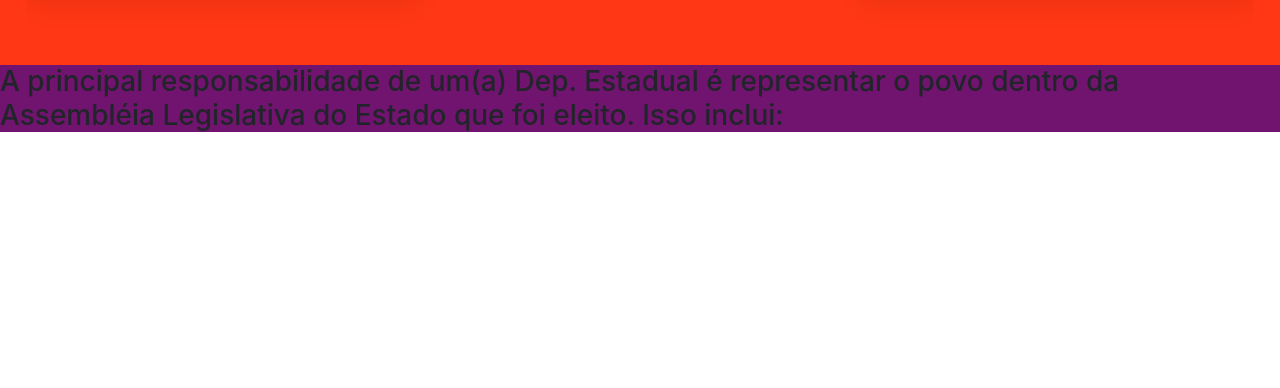
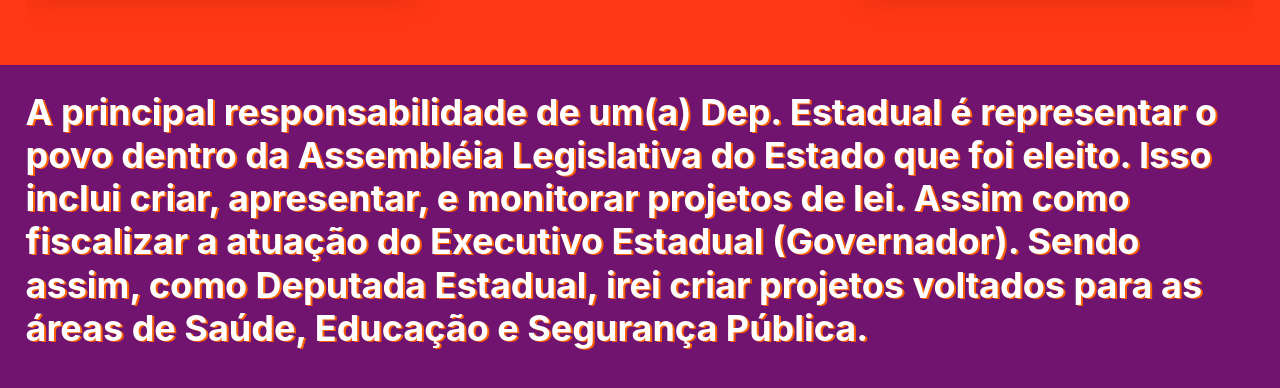
Before and after one commit to Takater/dep-mirian-moret, a React (Create React App) app: page / in a window 1280 px wide. Shown: the part 2895-3283 px from the top of the page. Before the commit the page ends 3035 px from the top, so only its background shows below. Built offline with nearby package versions, Linux system fonts and the light colour scheme.

Commit message:
Thu, Aug 25, 2022, 8:07 PM +00:00

```diff
--- a/src/App.css
+++ b/src/App.css
@@ -126,4 +126,12 @@ li>a {
 
 #propostas {
   background: #701470;
+  padding: 2% 2% 3% 2%;
 }
+
+#propostas>h3 {
+  color: #fff;
+  text-shadow: 2px 1px #ff6101;
+  font-weight: bold;
+  font-size: 225%;
+}
--- a/src/components/Propostas.jsx
+++ b/src/components/Propostas.jsx
@@ -5,7 +5,8 @@ function Propostas () {
         <div id="propostas">
             <h3>
                 A principal responsabilidade de um(a) Dep. Estadual é representar o povo dentro da Assembléia Legislativa do Estado
-                que foi eleito. Isso inclui:
+                que foi eleito. Isso inclui criar, apresentar, e monitorar projetos de lei. Assim como fiscalizar a atuação do Executivo Estadual
+                (Governador). Sendo assim, como Deputada Estadual, irei criar projetos voltados para as áreas de Saúde, Educação e Segurança Pública.
             </h3>
         </div>
     )
```
